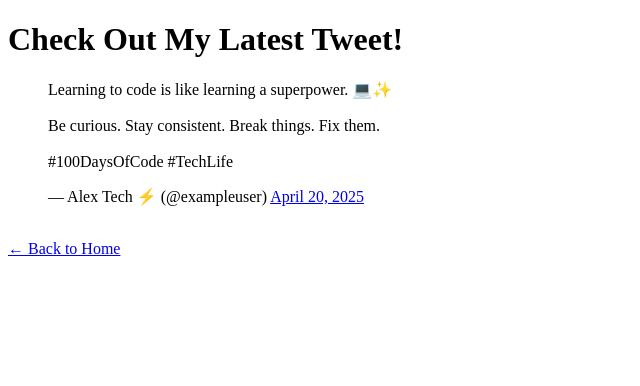
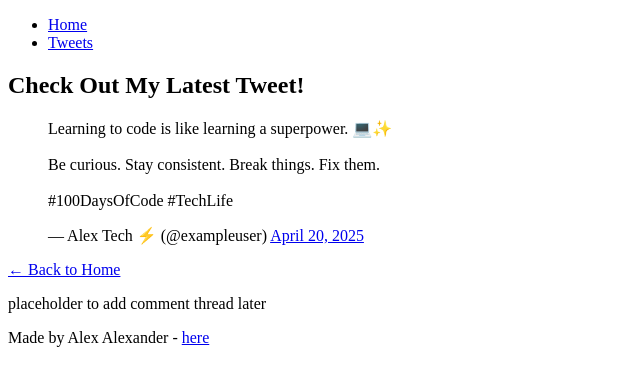
Before and after one commit to Malex-tech/My_First_Portfolio, a plain HTML site: page html_basic/tweets.html in a window 1280 px wide. Shown: the whole page, without its empty margins (0-640 px from the left). Drawn offline with Linux system fonts and the light colour scheme.

Commit message:
Structured pages with header, main, and footer

```diff
--- a/html_basic/tweets.html
+++ b/html_basic/tweets.html
@@ -5,18 +5,36 @@
   <title>My Tweets</title>
 </head>
 <body>
+  <header>
+    <ul>
+      <li><a href="index.html">Home</a></li>
+      <li><a href="tweets.html">Tweets</a></li>
+    </ul>
+  </header>
+
+  <main>
+    <article>
       <h1>Check Out My Latest Tweet!</h1>
 
       <!-- Embed Tweet -->
       <blockquote class="twitter-tweet">
         <p lang="en" dir="ltr">Learning to code is like learning a superpower. 💻✨<br><br>Be curious. Stay consistent. Break things. Fix them.<br><br>#100DaysOfCode #TechLife</p>
         &mdash; Alex Tech ⚡ (@exampleuser)
-        <a href="http,s://x.com/vdmempire/status/1946474222416474291">April 20, 2025</a>
+        <a href="https://x.com/vdmempire/status/1946474222416474291">April 20, 2025</a>
       </blockquote>
       <script async src="https://platform.twitter.com/widgets.js" charset="utf-8"></script>
 
-    <br>
       <!-- Link back to homepage -->
-    <a href="index.html">← Back to Home</a>
+      <p><a href="index.html">← Back to Home</a></p>
+    </article>
+
+    <aside>
+      <p>placeholder to add comment thread later</p>
+    </aside>
+  </main>
+
+  <footer>
+    <p>Made by Alex Alexander - <a href="https://github.com/Malex-tech" target="_blank">here</a></p>
+  </footer>
 </body>
 </html>
```
Also changed, not shown: html_basic/index.html (+17 -3 lines). Lines whose indentation alone changed are shown as unchanged.
